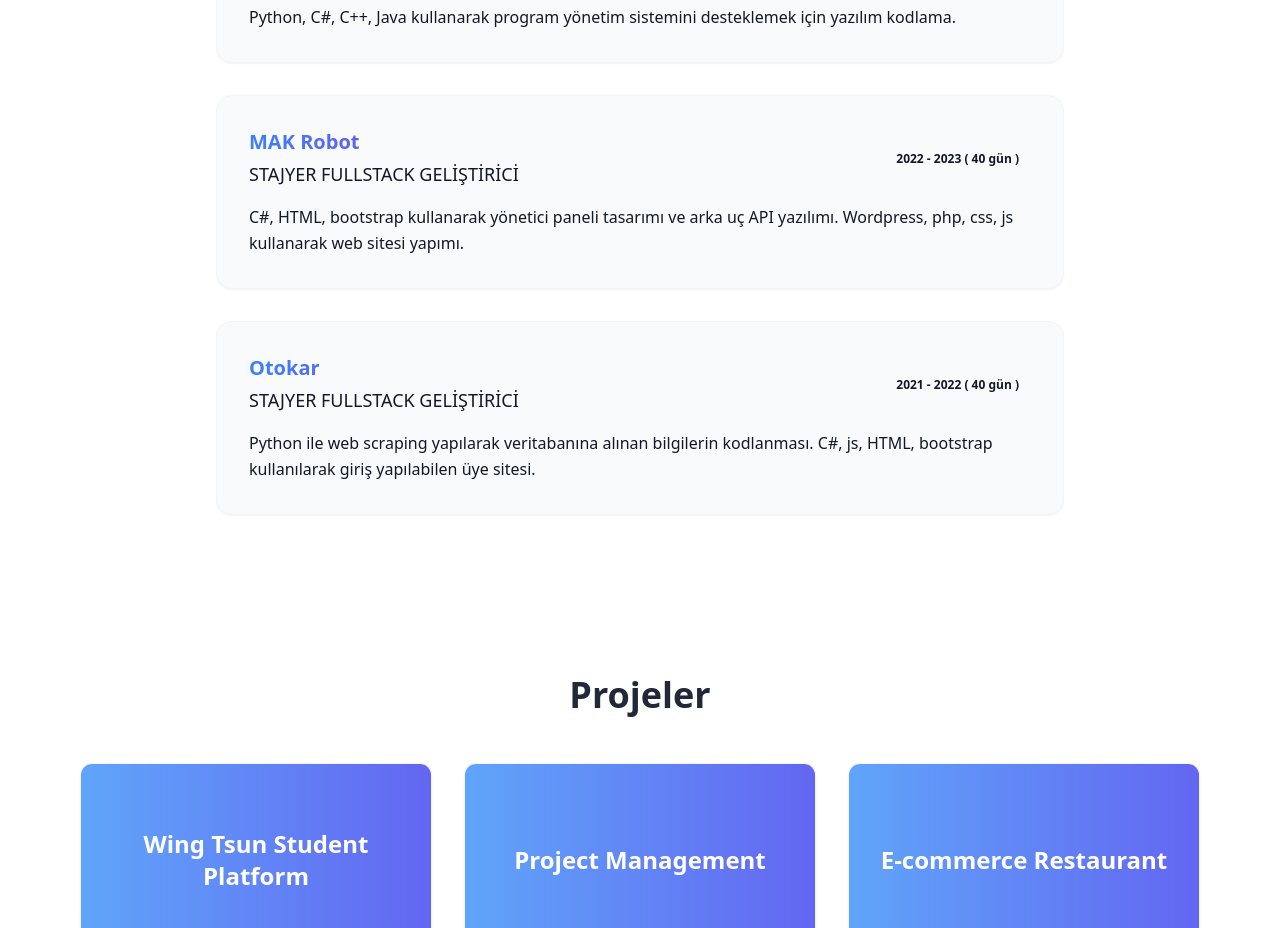
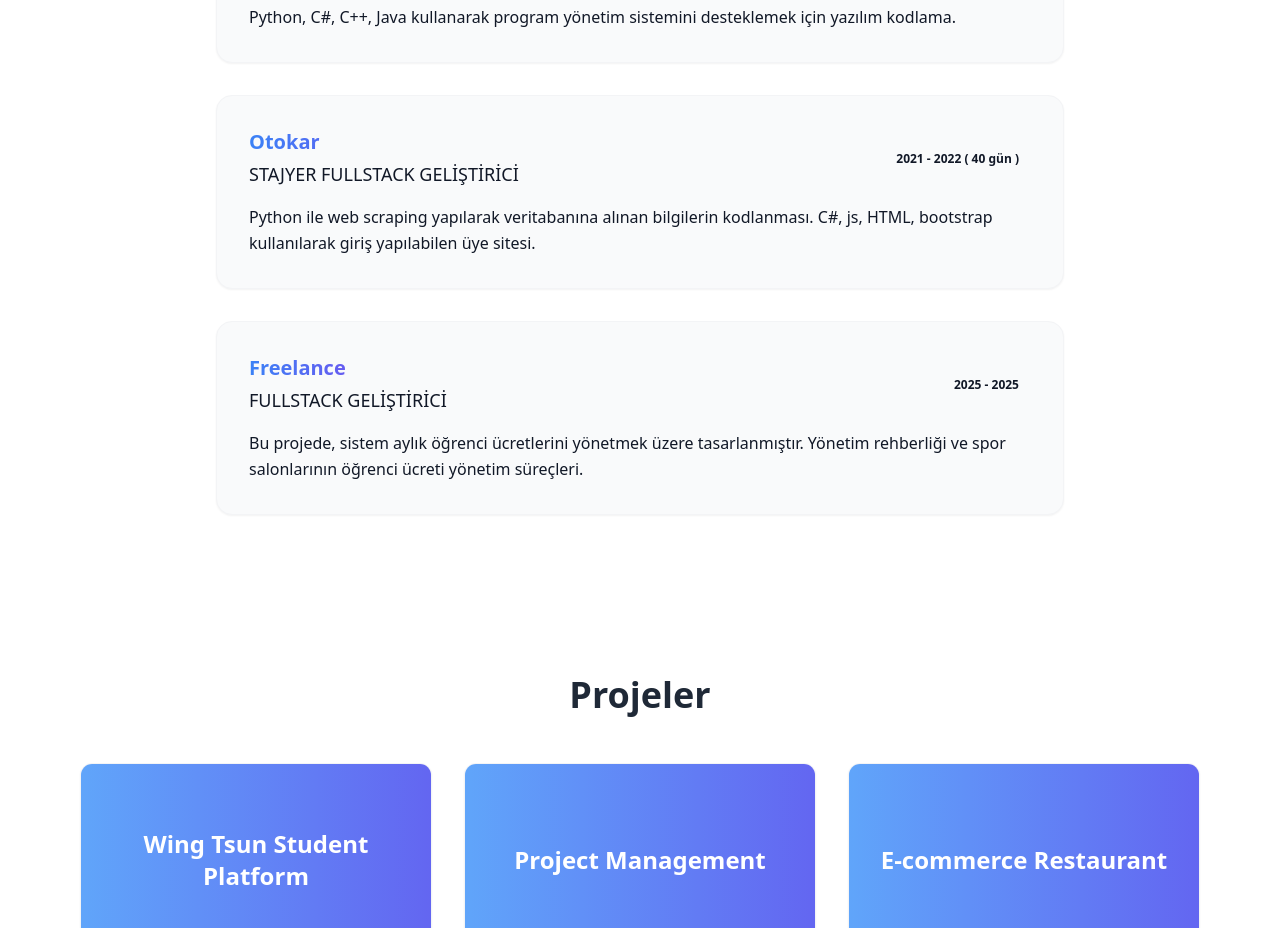
Before and after one commit to dilsad-erdogan/dilsadrukiyeerdogan, a React (Vite) app: page / in a window 1280 px wide. Shown: the part 1620-2548 px from the top of the page. Built offline with nearby package versions, Linux system fonts and the light colour scheme.

Commit message:
change experience

```diff
--- a/src/components/Experience.jsx
+++ b/src/components/Experience.jsx
@@ -21,21 +21,6 @@ const Experience = () => {
             }
         },
         {
-            company: "MAK Robot",
-            role: {
-                en: "INTERN FULLSTACK DEVELOPER",
-                tr: "STAJYER FULLSTACK GELİŞTİRİCİ"
-            },
-            period: {
-                en: "2022 - 2023 ( 40 days )",
-                tr: "2022 - 2023 ( 40 gün )"
-            },
-            description: {
-                en: "Admin panel design and backend API software using C#, HTML, bootstrap. Website construction using wordpress, php, css, js.",
-                tr: "C#, HTML, bootstrap kullanarak yönetici paneli tasarımı ve arka uç API yazılımı. Wordpress, php, css, js kullanarak web sitesi yapımı."
-            }
-        },
-        {
             company: "Otokar",
             role: {
                 en: "INTERN FULLSTACK DEVELOPER",
@@ -48,6 +33,21 @@ const Experience = () => {
             description: {
                 en: "Coding the information taken into the database by web scraping with Python. Member site that can be logged in using C#, js, HTML, bootstrap.",
                 tr: "Python ile web scraping yapılarak veritabanına alınan bilgilerin kodlanması. C#, js, HTML, bootstrap kullanılarak giriş yapılabilen üye sitesi."
+            }
+        },
+        {
+            company: "Freelance",
+            role: {
+                en: "FULLSTACK DEVELOPER",
+                tr: "FULLSTACK GELİŞTİRİCİ"
+            },
+            period: {
+                en: "2025 - 2025",
+                tr: "2025 - 2025"
+            },
+            description: {
+                en: "In this project, the system is designed to manage monthly student fees. Admin guidance and gyms student fee management processes.",
+                tr: "Bu projede, sistem aylık öğrenci ücretlerini yönetmek üzere tasarlanmıştır. Yönetim rehberliği ve spor salonlarının öğrenci ücreti yönetim süreçleri."
             }
         }
     ];
```
